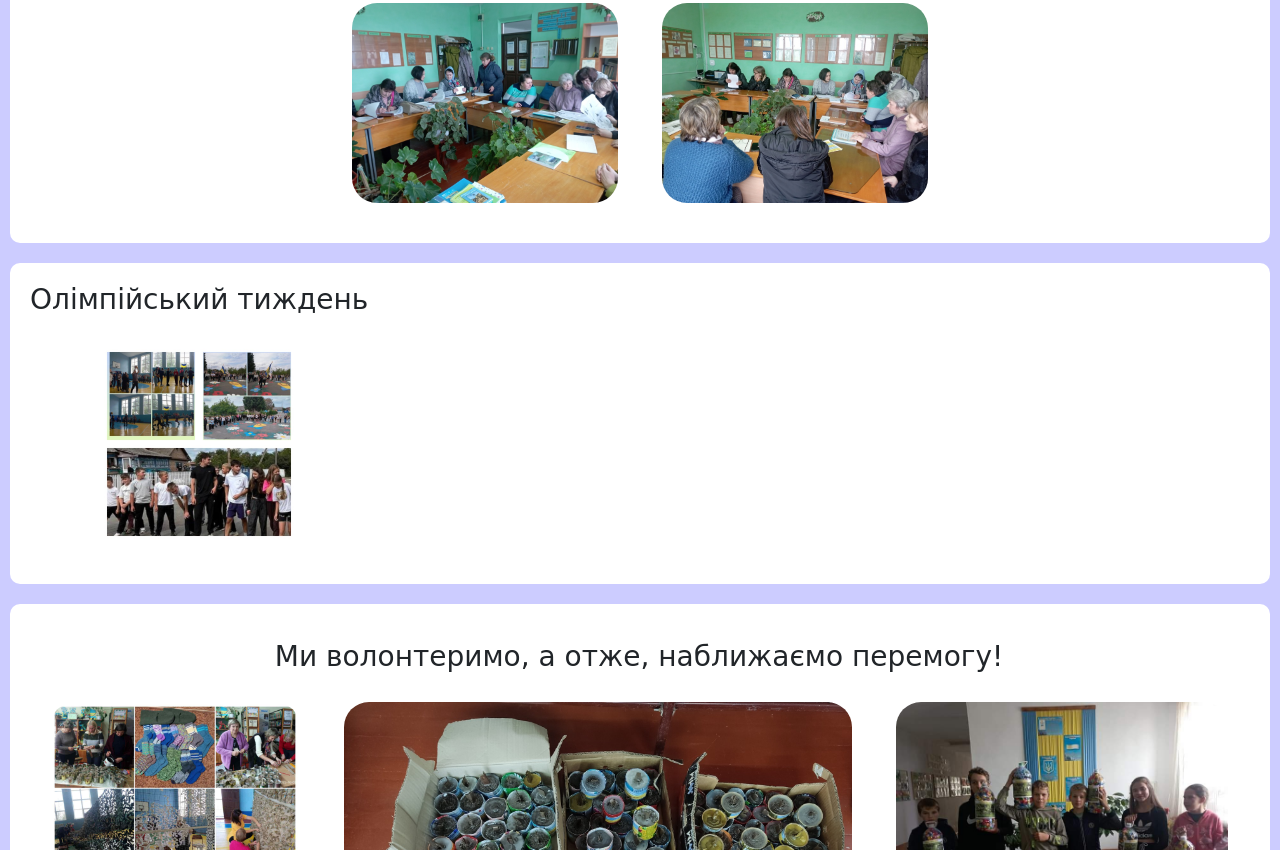
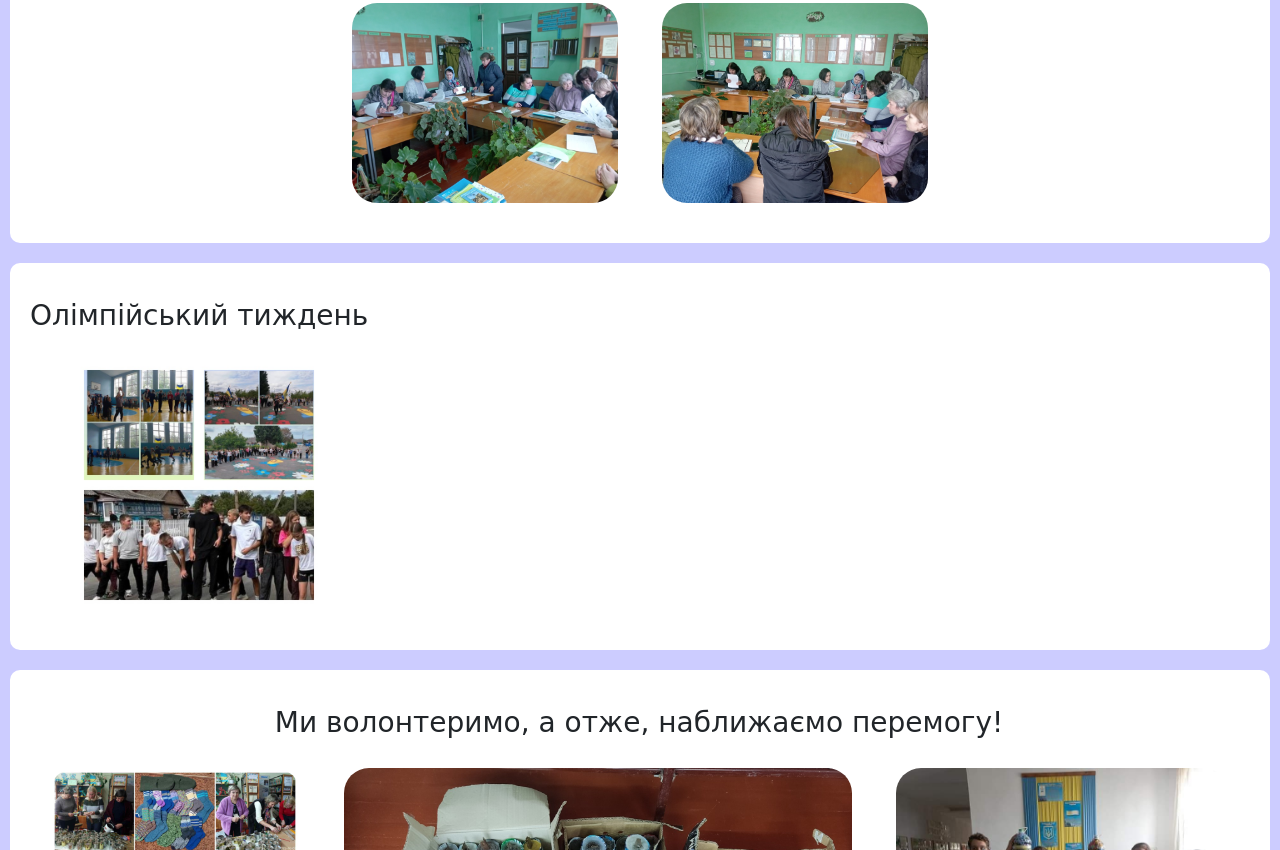
Before and after one commit to InnaDubyna/lypnoschool, a plain HTML site: page gallery.html in a window 1280 px wide. Shown: the part 562-1412 px from the top of the page. Drawn offline with nearby package versions, Linux system fonts and the light colour scheme; a web font is replaced by a local one.

Commit message:
gallery.html

```diff
--- a/gallery.html
+++ b/gallery.html
@@ -83,17 +83,18 @@
     <!-- end post 1 -->
 
 
-	<!-- post 1 -->
-     <div class="post">
-    <div class="post1">
+	     <div class="post">
+  <div class="post1">
       <div>
-       <center>
+       <p></p>
+      <center>
         <h3>Олімпійський тиждень</h3>
-        <img height="200" src="olimp.jpg" alt="Card image cap" >
+        <img height="250" src="olimp.jpg" alt="Card image cap">
 
-        </center> </div>
-    </div></div>
-    <!-- end post 1 -->
+     </center>
+          </div>
+    </div>
+    </div>
 
 
 
```
